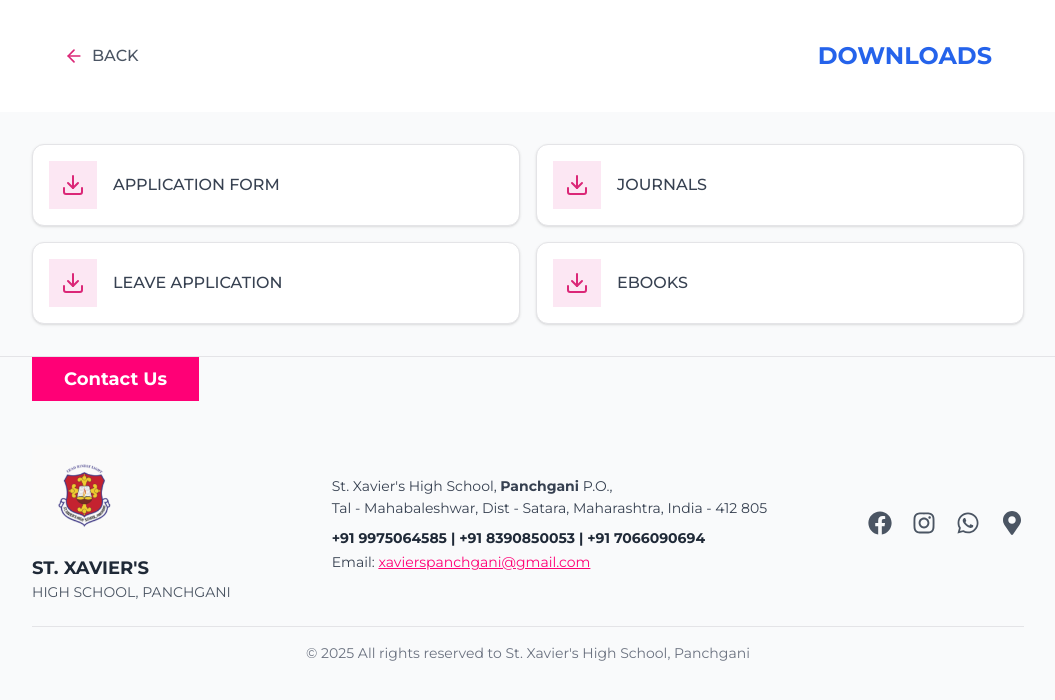
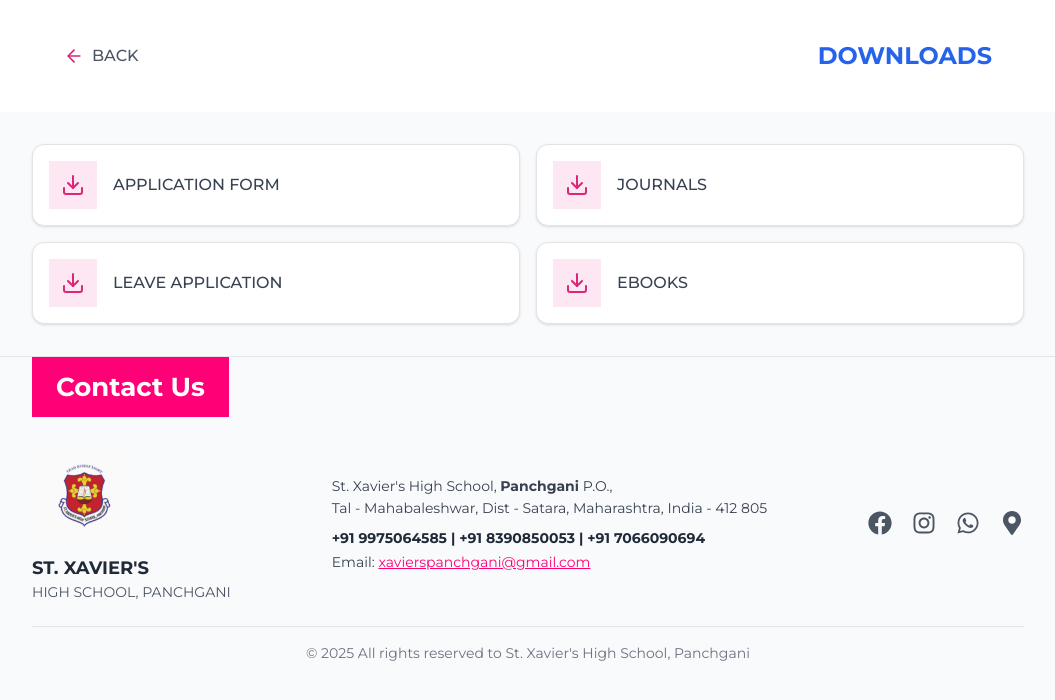
Before and after one commit to govindhansv/StXavier, a Next.js app: page /downloads in a window 1280 px wide. Shown: the top 700 px of the page, without its empty margins (112-1167 px from the left). Built offline with nearby package versions, Linux system fonts and the light colour scheme.

Commit message:
some more changes

```diff
--- a/app/components/ContactFooter.jsx
+++ b/app/components/ContactFooter.jsx
@@ -12,7 +12,7 @@ const ContactFooter = () => {
       {/* Contact Us Button */}
 
       <div className="absolute top-0">
-        <button className="bg-[#FF0076] text-white px-8 py-2 text-lg font-bold">
+        <button className="bg-[#FF0076] text-white px-6 py-5 text-sm hover:bg-[#FF0076]/90 font-bold lg:text-[26px]">
           Contact Us
         </button>
       </div>
--- a/app/components/Testimonials.jsx
+++ b/app/components/Testimonials.jsx
@@ -8,9 +8,9 @@ export default function Testimonials() {
     <div className="px-6 lg:px-36 mx-auto py-12">
       {/* Section Title */}
       <div className="mb-8">
-        <span className="bg-[#FF1493] text-white px-6 py-2 text-xl font-medium">
+        <button className="bg-[#FF0076] text-white px-6 py-5 text-sm hover:bg-[#FF0076]/90 font-bold lg:text-[26px]">
           Testimonials
-        </span>
+        </button>
       </div>
 
       <div className="lg:px-36 mx-auto p-6 bg-white   relative">
@@ -59,14 +59,10 @@ export default function Testimonials() {
 
         {/* Navigation Arrows */}
         <div className="absolute inset-y-0 left-10 flex items-center">
-          <button className="bg-gray-200/50 p-2  text-3xl">
-            ←
-          </button>
+          <button className="bg-gray-200/50 p-2  text-3xl">←</button>
         </div>
         <div className="absolute inset-y-0 right-10 flex items-center">
-          <button className="bg-gray-200/50 p-2 text-3xl ">
-            →
-          </button>
+          <button className="bg-gray-200/50 p-2 text-3xl ">→</button>
         </div>
       </div>
     </div>
```
